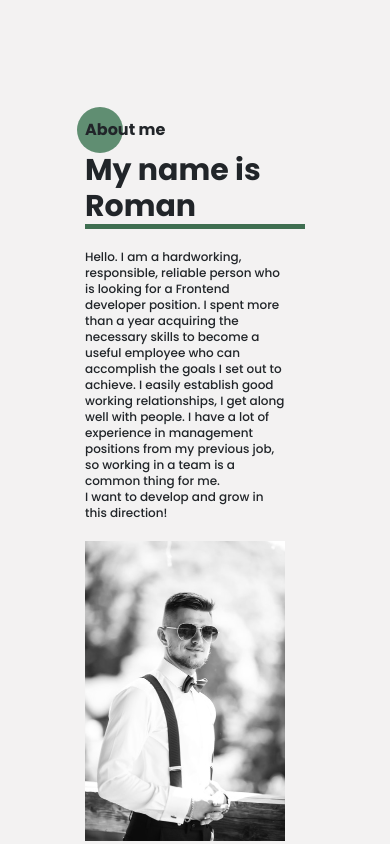
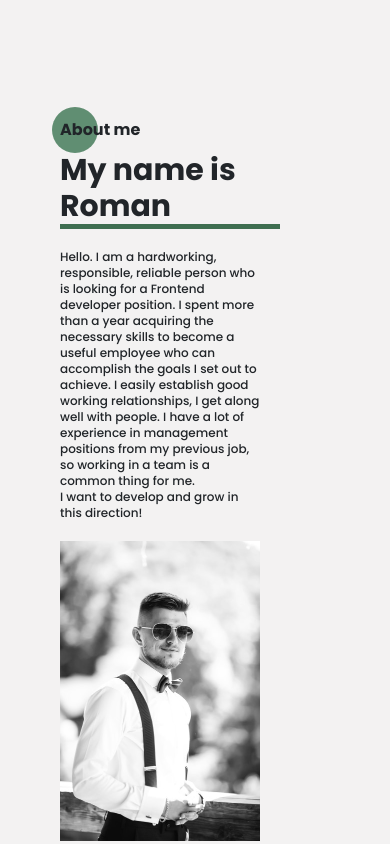
Before and after one commit to Kocha1991/My-Portfolio, a website: page src/index.html in a window 390 px wide. Shown: the part 846-1690 px from the top of the page. Drawn offline with Linux system fonts and the light colour scheme.

Commit message:
add readmy

```diff
--- a/src/sass/blocks/_media.scss
+++ b/src/sass/blocks/_media.scss
@@ -290,7 +290,7 @@
     }
   }
   .about-me {
-    padding: 40px;
+    padding: 40px 15px;
     &__grid {
       grid-template-columns: repeat(1, minmax(auto));
       grid-template-rows: repeat(3, minmax(auto));
```
Also changed, not shown: src/index.html (+1 -0 lines), src/css/style.min.css.
